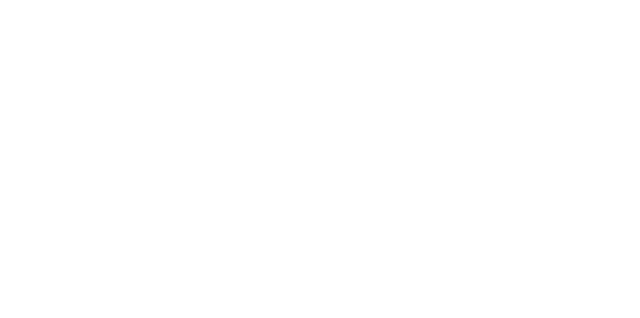
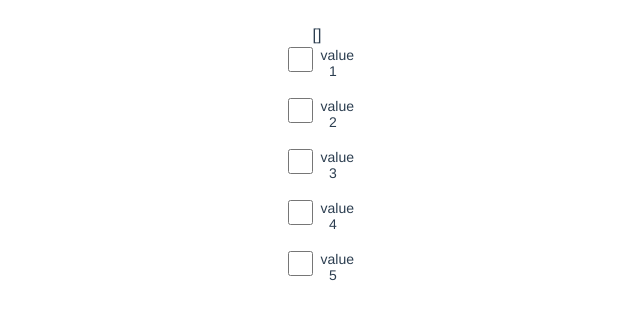
Before and after one commit to MaxymZakharkiv/E-commerce, a Vue app: page /admin in a window 1280 px wide. Before the commit this address had no page. Shown: the top 318 px of the page, without its empty margins (323-963 px from the left). Built offline with nearby package versions, Linux system fonts and the light colour scheme.

Commit message:
m-checkbox and m-checkboxgroup v1.0

```diff
--- a/src/App.vue
+++ b/src/App.vue
@@ -1,14 +1,35 @@
 <template>
   <router-view />
   <br />
+  <!--  {{ selectedOption }}-->
   <!--  test12345 abcd2jgA@-->
+  {{ selectedOption }}
+  <MCheckboxGroup
+    v-model:value="selectedOption"
+    :list-options="info"
+    name="name"
+  />
 </template>
 
 <script>
+import MCheckboxGroup from '@/components/ui-kit/Checkbox/MCheckboxGroup'
+
 export default {
+  components: {
+    MCheckboxGroup,
+  },
+
   data() {
     return {
       test: false,
+      selectedOption: [],
+      info: [
+        { id: 1, value: 'value 1' },
+        { id: 2, value: 'value 2' },
+        { id: 3, value: 'value 3' },
+        { id: 4, value: 'value 4' },
+        { id: 5, value: 'value 5' },
+      ],
     }
   },
 }
--- a/src/components/ui-kit/MCheckbox.vue
+++ b/src/components/ui-kit/Checkbox/MCheckbox.vue
@@ -4,24 +4,26 @@
       v-if="labelLeft"
       :class="{ 'disable-m-checkbox': disabled }"
       class="m-checkbox m-checkbox-label"
-      for="id-checkbox"
+      :for="id"
     >
       {{ label }}
     </label>
     <input
+      :id="id"
       :name="name"
       :class="classes"
       class="m-checkbox"
-      v-model="model"
+      :checked="checked"
+      :value="value"
       :disabled="disabled"
-      id="id-checkbox"
       type="checkbox"
+      @input="changeChecked"
     />
     <label
       v-if="!labelLeft"
       :class="{ 'disable-m-checkbox': disabled }"
       class="m-checkbox m-checkbox-label"
-      for="id-checkbox"
+      :for="id"
     >
       {{ label }}
     </label>
@@ -32,13 +34,17 @@
 export default {
   name: 'MCheckbox',
   props: {
+    id: {
+      type: Number,
+      required: false,
+    },
     label: {
       type: String,
       required: false,
     },
-    modelValue: {
-      type: Boolean,
-      required: false,
+    value: {
+      type: String,
+      default: '',
     },
     disabled: {
       type: Boolean,
@@ -52,19 +58,43 @@
       type: Boolean,
       required: false,
     },
+    checked: {
+      type: Boolean,
+      required: false,
+    },
+    group: {
+      type: Boolean,
+      required: false,
+    },
+    // modelValue: {
+    //   type: Boolean,
+    //   required: false,
+    // },
   },
   computed: {
-    model: {
-      get() {
-        return this.modelValue
-      },
-      set(val) {
-        this.$emit('update:modelValue', val)
-      },
-    },
+    //   model: {
+    //     get() {
+    //       return this.modelValue
+    //     },
+    //     set(val) {
+    //       this.$emit('update:modelValue', val)
+    //     },
+    //   },
     classes() {
       return {
         'disable-m-checkbox': this.disabled,
+      }
+    },
+  },
+  methods: {
+    changeChecked(event) {
+      if (this.group) {
+        this.$emit('updateGroupCheckbox', {
+          optionId: this.id,
+          checked: event.target.checked,
+        })
+      } else {
+        this.$emit('update:checked', event.target.checked)
       }
     },
   },
@@ -76,6 +106,7 @@
   display: flex;
   align-items: center;
   justify-content: center;
+  margin-bottom: 20px;
 }
 .m-checkbox {
   cursor: pointer;
@@ -84,7 +115,7 @@
 }
 
 .m-checkbox-label {
-  font-size: 18px;
+  font-size: 14px;
   padding: 0 5px;
   user-select: none;
 }
--- /dev/null
+++ b/src/components/ui-kit/Checkbox/MCheckboxGroup.vue
@@ -0,0 +1,53 @@
+<template>
+  <div v-for="i in listOptions" :key="i.id">
+    <m-checkbox
+      :label="i.value"
+      :id="i.id"
+      :name="name"
+      :checked="value.includes(i.id)"
+      @updateGroupCheckbox="check"
+      group
+    />
+  </div>
+</template>
+
+<script>
+export default {
+  name: 'MCheckboxgroup',
+  props: {
+    value: {
+      type: Array,
+      required: false,
+    },
+    listOptions: {
+      type: Array,
+      required: false,
+      validator: (val) => {
+        const hasValueKey = val.every((opt) =>
+          Object.keys(opt).includes('value')
+        )
+        const hasIdKey = val.every((opt) => Object.keys(opt).includes('id'))
+        return hasValueKey && hasIdKey
+      },
+    },
+    name: {
+      type: String,
+      required: false,
+    },
+  },
+  methods: {
+    check(params) {
+      console.log(params)
+      let updateValue = [...this.value]
+      if (params.checked) {
+        updateValue.push(params.optionId)
+      } else {
+        updateValue.splice(updateValue.indexOf(params.optionId), 1)
+      }
+      this.$emit('update:value', updateValue)
+    },
+  },
+}
+</script>
+
+<style scoped></style>
--- /dev/null
+++ b/src/layouts/AdminLayout.vue
@@ -0,0 +1,11 @@
+<template>
+  <router-view></router-view>
+</template>
+
+<script>
+export default {
+  name: 'AdminLayout',
+}
+</script>
+
+<style scoped></style>
--- a/src/main.js
+++ b/src/main.js
@@ -5,12 +5,14 @@
 
 import MInput from '@/components/ui-kit/MInput'
 import MButton from '@/components/ui-kit/MButton'
-import MCheckbox from '@/components/ui-kit/MCheckbox'
+import MCheckbox from '@/components/ui-kit/Checkbox/MCheckbox'
+// import MCheckboxGroup from '@/components/ui-kit/Checkbox/MCheckboxGroup'
 
 const app = createApp(App)
 
 app.component('MInput', MInput)
 app.component('MButton', MButton)
 app.component('MCheckbox', MCheckbox)
+// app.component('MCheckboxGroup', MCheckboxGroup)
 
 app.use(store).use(router).mount('#app')
--- a/src/router/routes.js
+++ b/src/router/routes.js
@@ -1,4 +1,21 @@
 export const routes = [
+  {
+    path: '/auth',
+    name: 'auth-layout',
+    component: () => import('@/layouts/AuthLayout'),
+    children: [
+      {
+        path: 'sign-in',
+        name: 'sign-in',
+        component: () => import('@/views/Auth/SignIn'),
+      },
+      {
+        path: 'sign-up',
+        name: 'sign-up',
+        component: () => import('@/views/Auth/SignUp'),
+      },
+    ],
+  },
   {
     path: '/',
     name: 'main-layout',
@@ -17,20 +34,9 @@
     ],
   },
   {
-    path: '/auth',
-    name: 'auth-layout',
-    component: () => import('@/layouts/AuthLayout'),
-    children: [
-      {
-        path: 'sign-in',
-        name: 'sign-in',
-        component: () => import('@/views/Auth/SignIn'),
-      },
-      {
-        path: 'sign-up',
-        name: 'sign-up',
-        component: () => import('@/views/Auth/SignUp'),
-      },
-    ],
+    path: '/admin',
+    name: 'admin-layout',
+    component: () => import('@/layouts/AdminLayout'),
+    children: [],
   },
 ]
```
Also changed, not shown: 1 other file (tests, documents, lock files or other folders).
